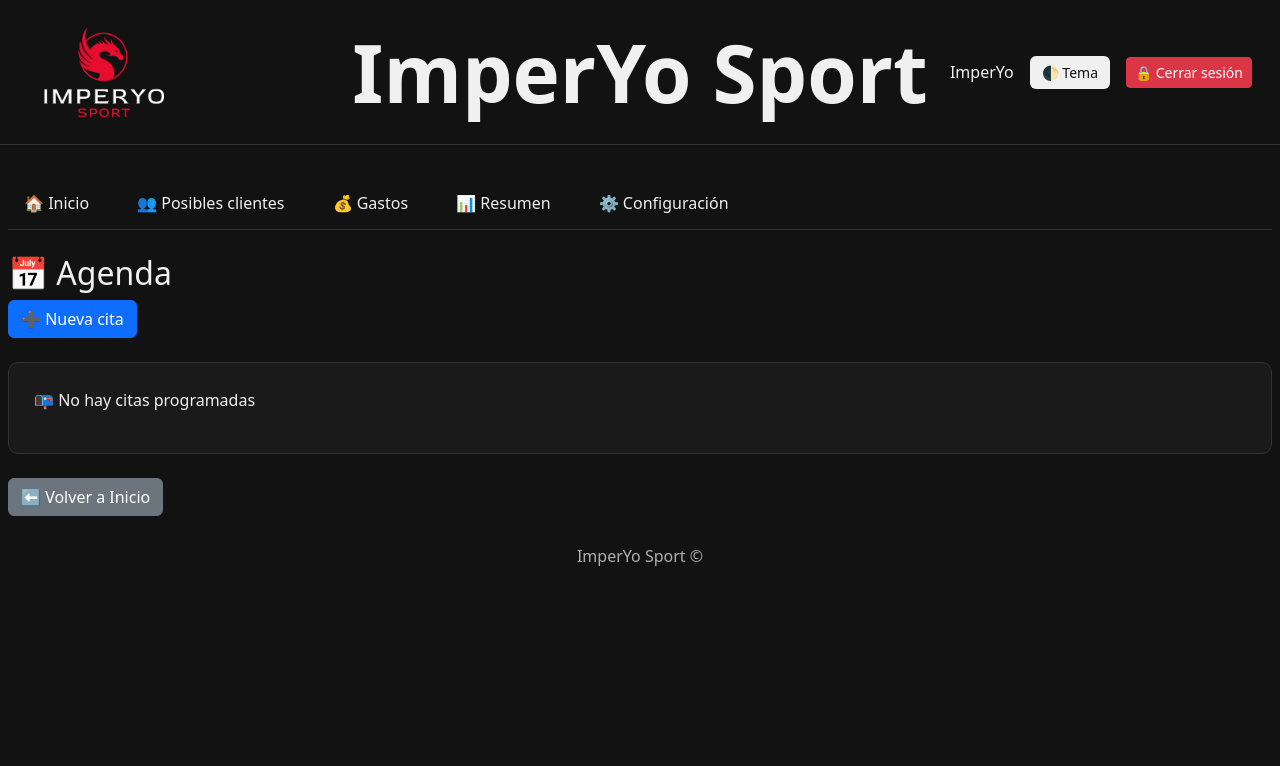
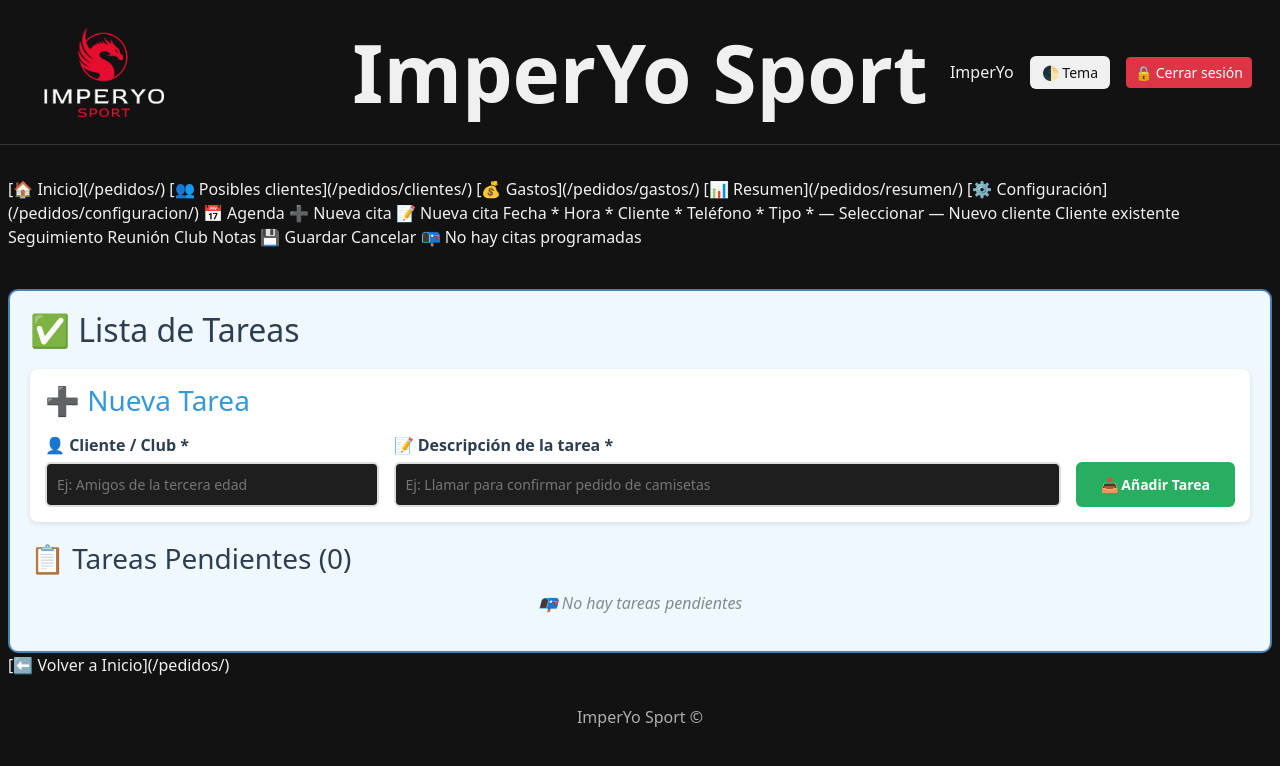
Before and after one commit to LuisPastorMartinez/imperyo_django, a Django app: page /pedidos/agenda/ in a window 1280 px wide. Shown: the top 766 px of the page. Run offline with Django 5.2, Linux system fonts and the light colour scheme; a user stored in the database is signed in.

Commit message:
agenda- tareas

```diff
--- a/pedidos/templates/pedidos/agenda.html
+++ b/pedidos/templates/pedidos/agenda.html
@@ -1,137 +1,263 @@
 {% extends "base.html" %}
 {% block contenido %}
 
-<!-- Menú de navegación -->
-<nav class="navbar-nav-horizontal mb-4">
+
     {% if request.resolver_match.url_name != 'pedidos_home' %}
-    <a href="{% url 'pedidos_home' %}" class="nav-item {% if request.resolver_match.url_name == 'pedidos_home' %}active{% endif %}">🏠 Inicio</a>
+
+[🏠 Inicio]({% url 'pedidos_home' %})
     {% endif %}
     {% if request.resolver_match.url_name != 'posibles_clientes' %}
-    <a href="{% url 'posibles_clientes' %}" class="nav-item {% if request.resolver_match.url_name == 'posibles_clientes' %}active{% endif %}">👥 Posibles clientes</a>
+
+[👥 Posibles clientes]({% url 'posibles_clientes' %})
     {% endif %}
     {% if request.resolver_match.url_name != 'gastos' %}
-    <a href="{% url 'gastos' %}" class="nav-item {% if request.resolver_match.url_name == 'gastos' %}active{% endif %}">💰 Gastos</a>
+
+[💰 Gastos]({% url 'gastos' %})
     {% endif %}
     {% if request.resolver_match.url_name != 'resumen' %}
-    <a href="{% url 'resumen' %}" class="nav-item {% if request.resolver_match.url_name == 'resumen' %}active{% endif %}">📊 Resumen</a>
+
+[📊 Resumen]({% url 'resumen' %})
     {% endif %}
     {% if request.resolver_match.url_name != 'configuracion' %}
-    <a href="{% url 'configuracion' %}" class="nav-item {% if request.resolver_match.url_name == 'configuracion' %}active{% endif %}">⚙️ Configuración</a>
+
+[⚙️ Configuración]({% url 'configuracion' %})
     {% endif %}
-</nav>
-
-<h2>📅 Agenda</h2>
-
-<!-- Botón Nueva cita con badge -->
-<button type="button" class="btn btn-primary mb-4" onclick="document.getElementById('formulario').style.display='block'">
+📅 Agenda
     ➕ Nueva cita
     {% if citas_hoy_count > 0 %}
-        <span class="badge bg-danger ms-2">{{ citas_hoy_count }} hoy</span>
+        {{ citas_hoy_count }} hoy
     {% endif %}
-</button>
-
-<!-- Formulario -->
-<div id="formulario" class="card-custom mb-4" style="display:none;">
-    <h5 class="section-title mb-3">📝 Nueva cita</h5>
-    <form method="POST" action="{% url 'agenda_guardar' %}">
+📝 Nueva cita
         {% csrf_token %}
 
-        <input type="hidden" name="cita_id" value="">
+         Fecha * Hora * Cliente * Teléfono * Tipo * — Seleccionar — Nuevo cliente Cliente existente Seguimiento Reunión Club Notas 💾 Guardar Cancelar
+{% if citas %}
+📋 Citas ({{ citas|length }})
+| Fecha
+|Hora
+|Cliente
+|Teléfono
+|Club
+|Tipo
+|Notas
+|Acciones
+|
+| ---|---|---|---|---|---|---|---|
+            {% for c in citas %}
 
-        <div class="row mb-3">
-            <div class="col-md-6">
-                <label>Fecha *</label>
-                <input type="date" name="Fecha" class="form-control" required>
+| {{ c.Fecha|default:"—" }}
+|{{ c.Hora|default:"—" }}
+|{{ c.Cliente|default:"—" }}
+|{{ c.Telefono|default:"—" }}
+|{{ c.Club|default:"—" }}
+|{{ c.Tipo|default:"—" }}
+|{{ c.Notas|default:"—" }}
+|  [🗑️]({% url 'agenda_eliminar' c.ID %})
+|
+| ---|---|---|---|---|---|---|---|
+            {% endfor %}
+
+{% else %}
+📭 No hay citas programadas
+{% endif %}
+
+<!-- ============================================ -->
+<!-- 🔹 NUEVA SECCIÓN: TAREAS DIARIAS -->
+<!-- ============================================ -->
+<div style="margin-top: 40px; padding: 20px; background: #f0f8ff; border-radius: 10px; border: 2px solid #4682b4;">
+    <h2 style="color: #2c3e50; margin-bottom: 20px;">✅ Lista de Tareas</h2>
+
+    <!-- Formulario para nueva tarea -->
+    <div style="background: white; padding: 15px; border-radius: 8px; margin-bottom: 20px; box-shadow: 0 2px 5px rgba(0,0,0,0.1);">
+        <h3 style="color: #3498db; margin-bottom: 15px;">➕ Nueva Tarea</h3>
+        <form id="formTarea" style="display: flex; flex-wrap: wrap; gap: 15px; align-items: flex-end;">
+            <div style="flex: 1; min-width: 200px;">
+                <label style="display: block; margin-bottom: 5px; font-weight: bold; color: #2c3e50;">👤 Cliente / Club *</label>
+                <input
+                    type="text"
+                    id="tareaClienteClub"
+                    placeholder="Ej: Amigos de la tercera edad"
+                    style="width: 100%; padding: 10px; border: 2px solid #ddd; border-radius: 6px; font-size: 14px;"
+                    required
+                >
             </div>
-            <div class="col-md-6">
-                <label>Hora *</label>
-                <input type="time" name="Hora" class="form-control" required>
+
+            <div style="flex: 2; min-width: 300px;">
+                <label style="display: block; margin-bottom: 5px; font-weight: bold; color: #2c3e50;">📝 Descripción de la tarea *</label>
+                <input
+                    type="text"
+                    id="tareaDescripcion"
+                    placeholder="Ej: Llamar para confirmar pedido de camisetas"
+                    style="width: 100%; padding: 10px; border: 2px solid #ddd; border-radius: 6px; font-size: 14px;"
+                    required
+                >
             </div>
+
+            <button
+                type="submit"
+                style="background: #27ae60; color: white; padding: 12px 25px; border: none; border-radius: 6px; font-weight: bold; cursor: pointer; font-size: 14px; transition: all 0.3s;"
+                onmouseover="this.style.background='#229954'"
+                onmouseout="this.style.background='#27ae60'"
+            >
+                📥 Añadir Tarea
+            </button>
+        </form>
+    </div>
+
+    <!-- Lista de tareas -->
+    <div id="listaTareasContainer">
+        <h3 style="color: #2c3e50; margin-bottom: 15px;">📋 Tareas Pendientes (0)</h3>
+        <div id="listaTareas" style="display: flex; flex-direction: column; gap: 10px;">
+            <!-- Las tareas se cargarán aquí dinámicamente -->
+            <p id="mensajeVacio" style="text-align: center; color: #7f8c8d; font-style: italic;">📭 No hay tareas pendientes</p>
         </div>
-
-        <div class="row mb-3">
-            <div class="col-md-6">
-                <label>Cliente *</label>
-                <input type="text" name="Cliente" class="form-control" placeholder="Nombre del cliente" required>
-            </div>
-            <div class="col-md-6">
-                <label>Teléfono *</label>
-                <input type="tel" name="Telefono" class="form-control" placeholder="Teléfono" required>
-            </div>
-        </div>
-
-        <div class="row mb-3">
-            <div class="col-md-6">
-                <label>Tipo *</label>
-                <select name="Tipo" class="form-control" required>
-                    <option value="">— Seleccionar —</option>
-                    <option value="Nuevo cliente">Nuevo cliente</option>
-                    <option value="Cliente existente">Cliente existente</option>
-                    <option value="Seguimiento">Seguimiento</option>
-                    <option value="Reunión">Reunión</option>
-                </select>
-            </div>
-            <div class="col-md-6">
-                <label>Club</label>
-                <input type="text" name="Club" class="form-control" placeholder="Nombre del club">
-            </div>
-        </div>
-
-        <div class="mb-3">
-            <label>Notas</label>
-            <textarea name="Notas" class="form-control" rows="3" placeholder="Detalles de la cita"></textarea>
-        </div>
-
-        <div class="d-flex gap-2">
-            <button type="submit" class="btn btn-primary">💾 Guardar</button>
-            <button type="button" class="btn btn-secondary" onclick="document.getElementById('formulario').style.display='none'">Cancelar</button>
-        </div>
-    </form>
+    </div>
 </div>
 
-<!-- Tabla de citas -->
-{% if citas %}
-<div class="card-custom mb-4">
-    <h5 class="section-title mb-3">📋 Citas ({{ citas|length }})</h5>
-    <table class="table-home table table-striped">
-        <thead>
-            <tr>
-                <th>Fecha</th>
-                <th>Hora</th>
-                <th>Cliente</th>
-                <th>Teléfono</th>
-                <th>Club</th>
-                <th>Tipo</th>
-                <th>Notas</th>
-                <th>Acciones</th>
-            </tr>
-        </thead>
-        <tbody>
-            {% for c in citas %}
-            <tr>
-                <td>{{ c.Fecha|default:"—" }}</td>
-                <td>{{ c.Hora|default:"—" }}</td>
-                <td>{{ c.Cliente|default:"—" }}</td>
-                <td>{{ c.Telefono|default:"—" }}</td>
-                <td>{{ c.Club|default:"—" }}</td>
-                <td>{{ c.Tipo|default:"—" }}</td>
-                <td>{{ c.Notas|default:"—" }}</td>
-                <td>
-                    <a href="{% url 'agenda_eliminar' c.ID %}" class="btn btn-sm btn-danger" onclick="return confirm('¿Eliminar?')">🗑️</a>
-                </td>
-            </tr>
-            {% endfor %}
-        </tbody>
-    </table>
-</div>
-{% else %}
-<div class="card-custom">
-    <p>📭 No hay citas programadas</p>
-</div>
-{% endif %}
+<script>
+// ============================================
+// 🔹 FUNCIONALIDAD DE TAREAS
+// ============================================
 
-<div class="d-flex gap-2 mt-4">
-    <a href="{% url 'pedidos_home' %}" class="btn btn-secondary">⬅️ Volver a Inicio</a>
-</div>
+// Cargar tareas al iniciar
+document.addEventListener('DOMContentLoaded', function() {
+    cargarTareas();
 
+    // Manejar formulario
+    document.getElementById('formTarea').addEventListener('submit', function(e) {
+        e.preventDefault();
+        agregarTarea();
+    });
+});
+
+// 🔹 Agregar nueva tarea
+function agregarTarea() {
+    const clienteClub = document.getElementById('tareaClienteClub').value.trim();
+    const descripcion = document.getElementById('tareaDescripcion').value.trim();
+
+    if (!clienteClub || !descripcion) {
+        alert('⚠️ Por favor, completa ambos campos');
+        return;
+    }
+
+    // Crear objeto tarea
+    const tarea = {
+        id: 'tarea_' + Date.now(),
+        clienteClub: clienteClub,
+        descripcion: descripcion,
+        completada: false,
+        fechaCreacion: new Date().toISOString()
+    };
+
+    // Guardar en localStorage (simulación hasta que se integre con Firebase)
+    let tareas = JSON.parse(localStorage.getItem('tareasDiarias') || '[]');
+    tareas.push(tarea);
+    localStorage.setItem('tareasDiarias', JSON.stringify(tareas));
+
+    // Limpiar formulario
+    document.getElementById('tareaClienteClub').value = '';
+    document.getElementById('tareaDescripcion').value = '';
+
+    // Recargar lista
+    cargarTareas();
+
+    alert('✅ Tarea añadida correctamente');
+}
+
+// 🔹 Cargar tareas
+function cargarTareas() {
+    const tareas = JSON.parse(localStorage.getItem('tareasDiarias') || '[]');
+    const lista = document.getElementById('listaTareas');
+    const mensajeVacio = document.getElementById('mensajeVacio');
+    const contador = document.querySelector('#listaTareasContainer h3');
+
+    // Filtrar tareas pendientes
+    const tareasPendientes = tareas.filter(t => !t.completada);
+
+    // Actualizar contador
+    contador.textContent = `📋 Tareas Pendientes (${tareasPendientes.length})`;
+
+    // Limpiar lista
+    lista.innerHTML = '';
+
+    if (tareasPendientes.length === 0) {
+        lista.appendChild(mensajeVacio);
+        return;
+    }
+
+    // Mostrar tareas
+    tareasPendientes.forEach(tarea => {
+        const tareaDiv = document.createElement('div');
+        tareaDiv.style.cssText = `
+            background: white;
+            padding: 15px;
+            border-radius: 8px;
+            box-shadow: 0 2px 5px rgba(0,0,0,0.1);
+            display: flex;
+            justify-content: space-between;
+            align-items: center;
+            border-left: 4px solid #3498db;
+        `;
+
+        tareaDiv.innerHTML = `
+            <div style="flex: 1;">
+                <strong style="color: #2c3e50; font-size: 16px;">${tarea.clienteClub}</strong>
+                <br>
+                <span style="color: #7f8c8d;">${tarea.descripcion}</span>
+                <br>
+                <small style="color: #95a5a6; font-size: 12px;">
+                    📅 ${new Date(tarea.fechaCreacion).toLocaleDateString('es-ES')}
+                </small>
+            </div>
+            <div style="display: flex; gap: 10px;">
+                <button
+                    onclick="completarTarea('${tarea.id}')"
+                    style="background: #27ae60; color: white; padding: 8px 15px; border: none; border-radius: 4px; cursor: pointer; font-weight: bold;"
+                    title="Marcar como completada"
+                >
+                    ✅
+                </button>
+                <button
+                    onclick="eliminarTarea('${tarea.id}')"
+                    style="background: #e74c3c; color: white; padding: 8px 15px; border: none; border-radius: 4px; cursor: pointer; font-weight: bold;"
+                    title="Eliminar tarea"
+                >
+                    🗑️
+                </button>
+            </div>
+        `;
+
+        lista.appendChild(tareaDiv);
+    });
+}
+
+// 🔹 Completar tarea
+function completarTarea(id) {
+    if (!confirm('¿Marcar esta tarea como completada?')) return;
+
+    let tareas = JSON.parse(localStorage.getItem('tareasDiarias') || '[]');
+    const tarea = tareas.find(t => t.id === id);
+
+    if (tarea) {
+        tarea.completada = true;
+        tarea.fechaCompletada = new Date().toISOString();
+        localStorage.setItem('tareasDiarias', JSON.stringify(tareas));
+        cargarTareas();
+        alert('✅ Tarea completada');
+    }
+}
+
+// 🔹 Eliminar tarea
+function eliminarTarea(id) {
+    if (!confirm('¿Eliminar esta tarea?')) return;
+
+    let tareas = JSON.parse(localStorage.getItem('tareasDiarias') || '[]');
+    tareas = tareas.filter(t => t.id !== id);
+    localStorage.setItem('tareasDiarias', JSON.stringify(tareas));
+    cargarTareas();
+    alert('🗑️ Tarea eliminada');
+}
+</script>
+
+[⬅️ Volver a Inicio]({% url 'pedidos_home' %})
 {% endblock %}
```
